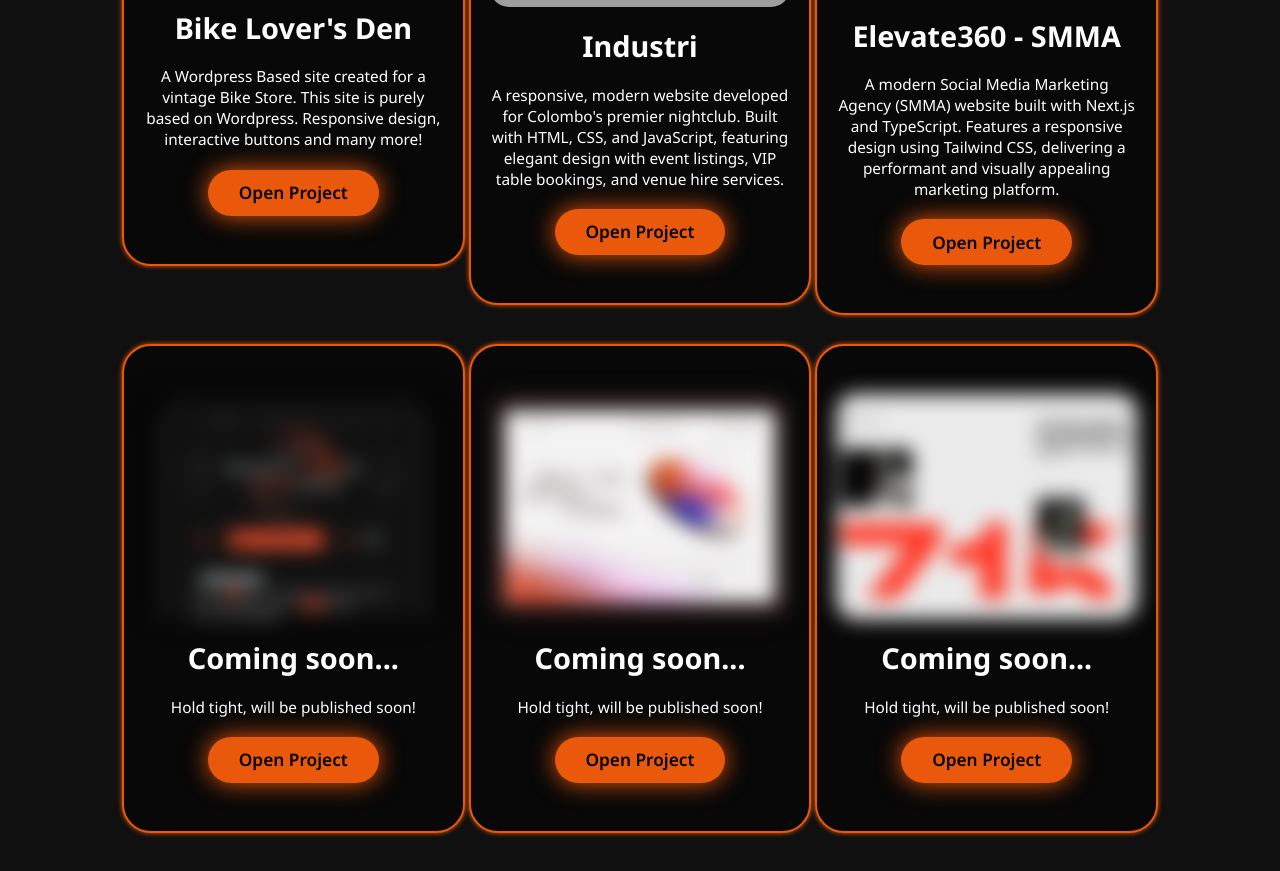
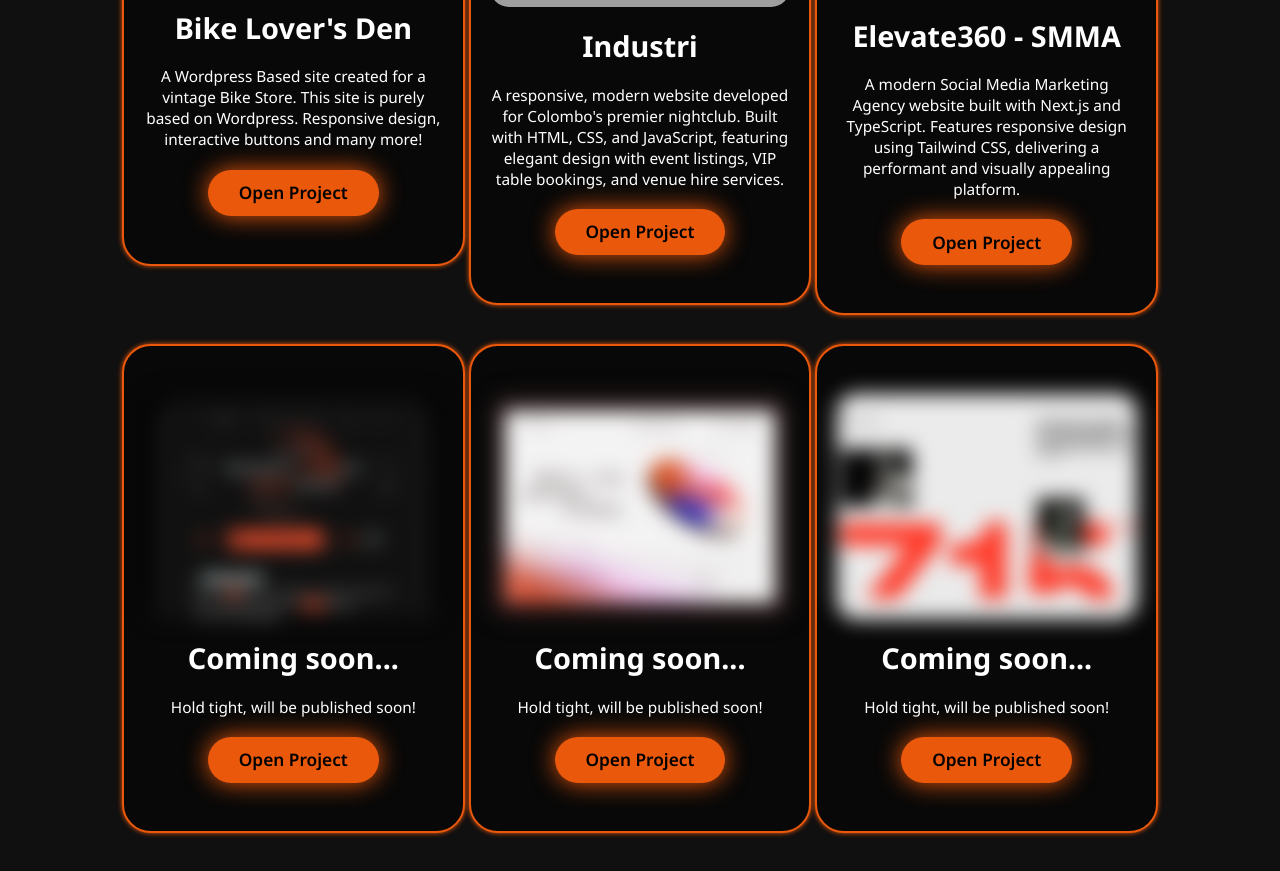
Before and after one commit to DevPahanLankage/pahan-lankage-portfolio, a plain HTML site: page index.html in a window 1280 px wide. Shown: the part 4851-5722 px from the top of the page. Drawn offline with nearby package versions, Linux system fonts and the light colour scheme; grey boxes are pictures that could not be loaded.

Commit message:
Updated project descriptions and styling

```diff
--- a/index.html
+++ b/index.html
@@ -172,7 +172,7 @@
 
           <h3>Elevate360 - SMMA</h3>
           <p>
-            A modern Social Media Marketing Agency (SMMA) website built with Next.js and TypeScript. Features a responsive design using Tailwind CSS, delivering a performant and visually appealing marketing platform.
+            A modern Social Media Marketing Agency website built with Next.js and TypeScript. Features responsive design using Tailwind CSS, delivering a performant and visually appealing platform.
           </p>
 
           <a href="https://www.elevate360.agency" target="_blank">
```
